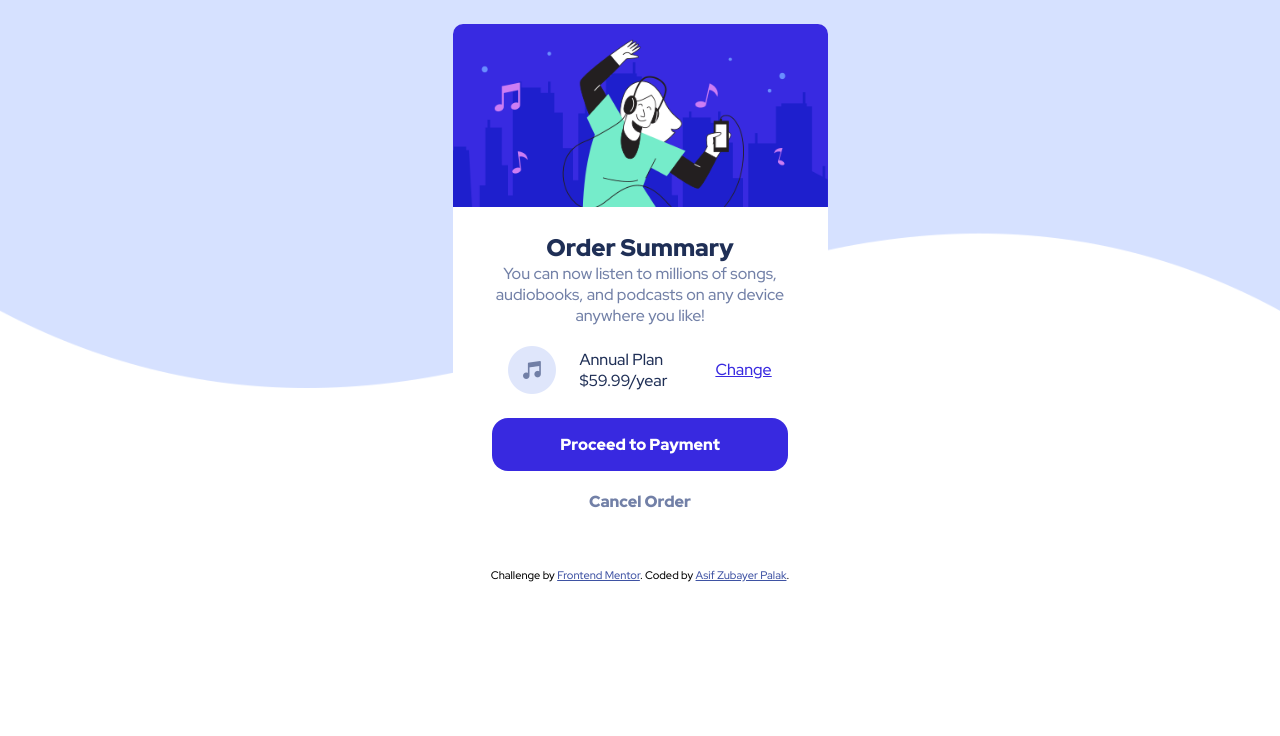
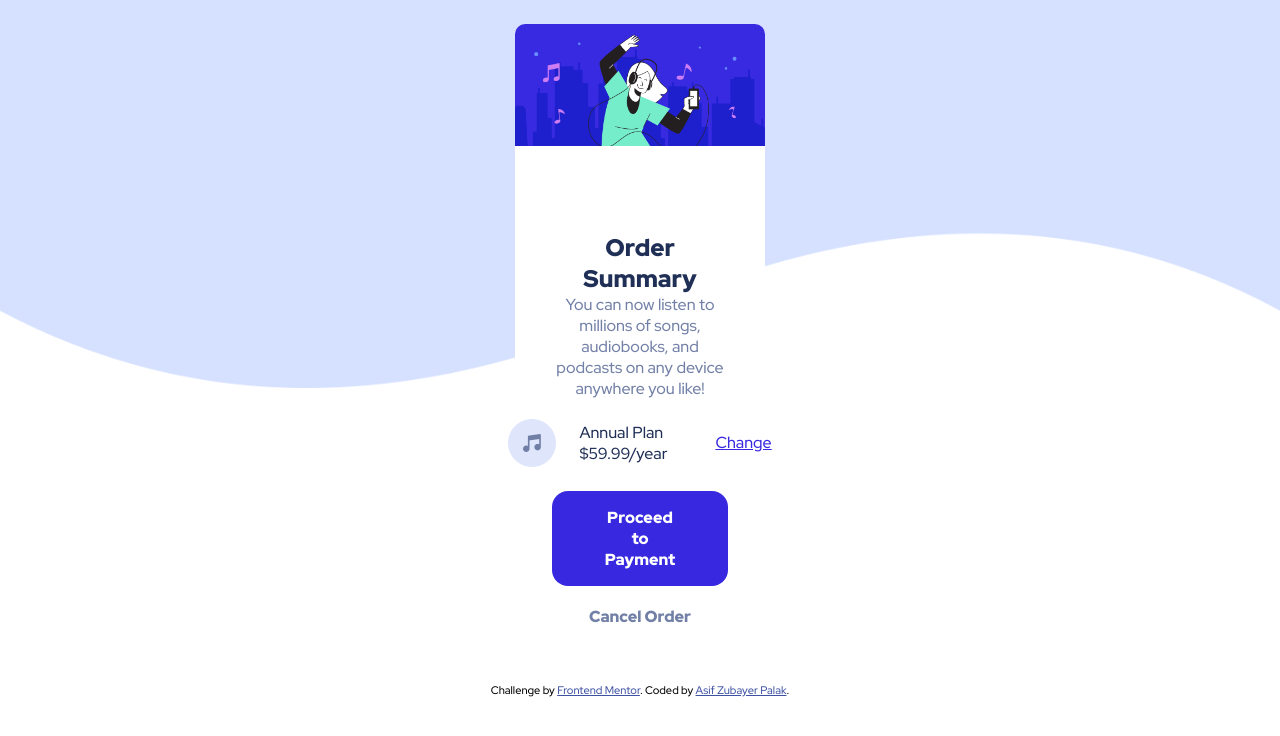
Before and after one commit to Acesif/Project-two, a plain HTML site: page index.html in a window 1280 px wide. Drawn offline with Linux system fonts and the light colour scheme.

Commit message:
container modification

```diff
--- a/style.css
+++ b/style.css
@@ -21,7 +21,7 @@ body{
 
 }
 .container{
-    max-width: 375px;
+    max-width: 250px;
     background-color: white;
     margin: 1.5rem;
     border-radius: .625rem;
```
